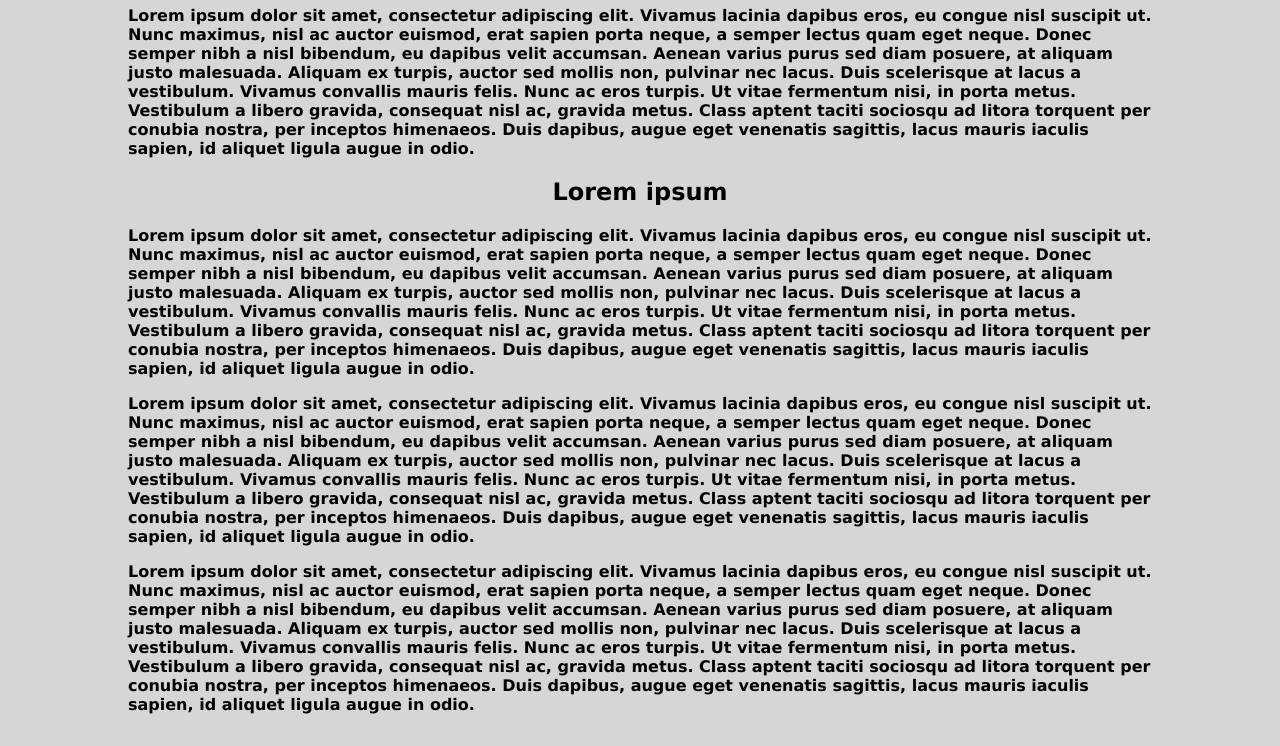
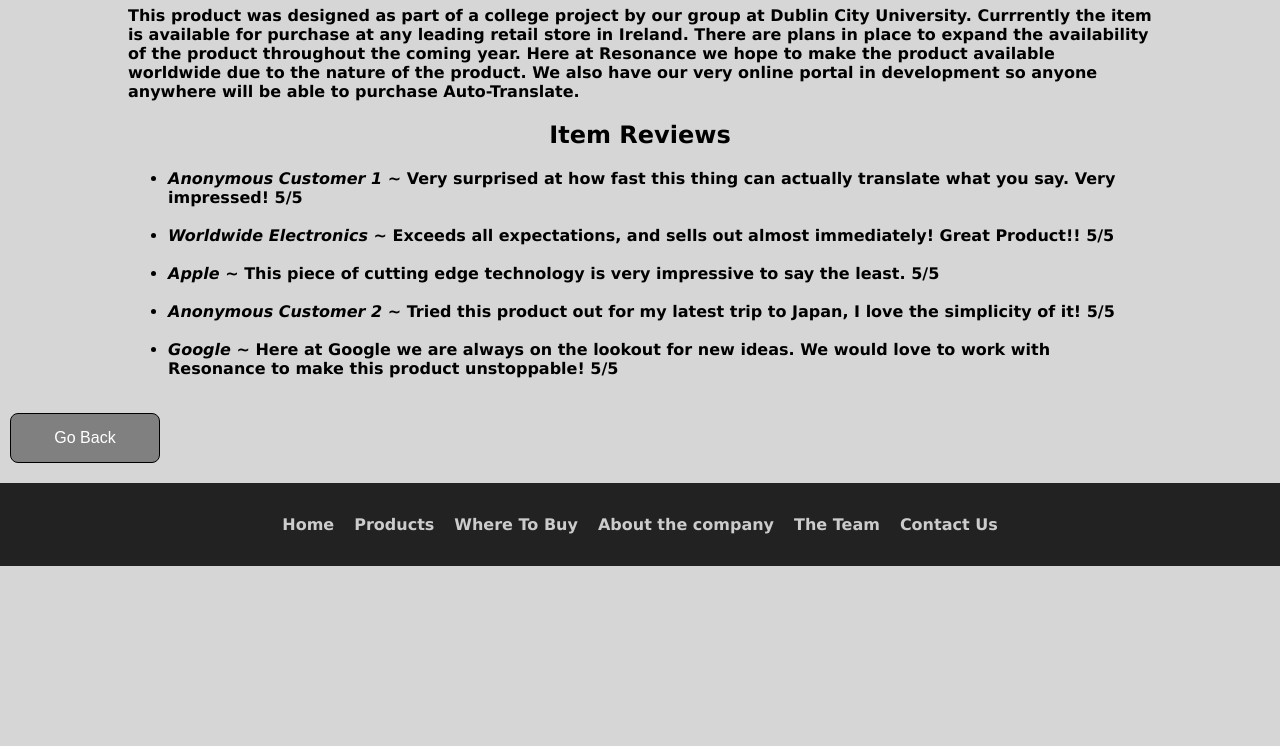
Before and after one commit to OldMidnight/Resonance, a plain HTML site: page HTML/WhereToBuy/index.html in a window 1280 px wide. Shown: the part 214-960 px from the top of the page. After the commit the page ends 800 px from the top, so only its background shows below. Drawn offline with Linux system fonts and the light colour scheme; files that its build step writes are made by us from their sources; files whose address does not match are found by name.

Commit message:
Added some content to the Where To Buy page, add Reviews and Availability

```diff
--- a/HTML/WhereToBuy/index.html
+++ b/HTML/WhereToBuy/index.html
@@ -9,7 +9,7 @@
     <meta name="viewport" content="width=device-width, initial-scale=1">
     <title>Resonance</title>
     <!-- add your stylesheet and any other styling code, e.g. google fonts -->
-	<link rel="stylesheet" href="../CSS/layout.css"/>
+	<link rel="stylesheet" href="../../CSS/layout.css"/>
 	<link rel="shortcut icon" href="Link to browser Icon" type="image/x-icon">
 </head>
 
@@ -55,22 +55,20 @@
 	<div class="all">
 		<div class="content">
         <main>
-        <h1>Lorem ipsum</h1>
+        <h1>Current Product Availability</h1>
         <p>
-        Lorem ipsum dolor sit amet, consectetur adipiscing elit. Vivamus lacinia dapibus eros, eu congue nisl suscipit ut. Nunc maximus, nisl ac auctor euismod, erat sapien porta neque, a semper lectus quam eget neque. Donec semper nibh a nisl bibendum, eu dapibus velit accumsan. Aenean varius purus sed diam posuere, at aliquam justo malesuada. Aliquam ex turpis, auctor sed mollis non, pulvinar nec lacus. Duis scelerisque at lacus a vestibulum. Vivamus convallis mauris felis. Nunc ac eros turpis. Ut vitae fermentum nisi, in porta metus. Vestibulum a libero gravida, consequat nisl ac, gravida metus. Class aptent taciti sociosqu ad litora torquent per conubia nostra, per inceptos himenaeos. Duis dapibus, augue eget venenatis sagittis, lacus mauris iaculis sapien, id aliquet ligula augue in odio.
+        This product was designed as part of a college project by our group at Dublin City University. Currrently the item is available for purchase at any leading retail store in Ireland. There are plans in place to expand the availability of the product throughout the coming year. Here at Resonance we hope to make the product available worldwide due to the nature of the product. We also have our very online portal in development so anyone anywhere will be able to purchase Auto-Translate.
         </p>
 
-        <h2>Lorem ipsum</h2>
+        <h2>Item Reviews</h2>
         <p>
-        Lorem ipsum dolor sit amet, consectetur adipiscing elit. Vivamus lacinia dapibus eros, eu congue nisl suscipit ut. Nunc maximus, nisl ac auctor euismod, erat sapien porta neque, a semper lectus quam eget neque. Donec semper nibh a nisl bibendum, eu dapibus velit accumsan. Aenean varius purus sed diam posuere, at aliquam justo malesuada. Aliquam ex turpis, auctor sed mollis non, pulvinar nec lacus. Duis scelerisque at lacus a vestibulum. Vivamus convallis mauris felis. Nunc ac eros turpis. Ut vitae fermentum nisi, in porta metus. Vestibulum a libero gravida, consequat nisl ac, gravida metus. Class aptent taciti sociosqu ad litora torquent per conubia nostra, per inceptos himenaeos. Duis dapibus, augue eget venenatis sagittis, lacus mauris iaculis sapien, id aliquet ligula augue in odio.
-        </p>
-
-        <p>
-        Lorem ipsum dolor sit amet, consectetur adipiscing elit. Vivamus lacinia dapibus eros, eu congue nisl suscipit ut. Nunc maximus, nisl ac auctor euismod, erat sapien porta neque, a semper lectus quam eget neque. Donec semper nibh a nisl bibendum, eu dapibus velit accumsan. Aenean varius purus sed diam posuere, at aliquam justo malesuada. Aliquam ex turpis, auctor sed mollis non, pulvinar nec lacus. Duis scelerisque at lacus a vestibulum. Vivamus convallis mauris felis. Nunc ac eros turpis. Ut vitae fermentum nisi, in porta metus. Vestibulum a libero gravida, consequat nisl ac, gravida metus. Class aptent taciti sociosqu ad litora torquent per conubia nostra, per inceptos himenaeos. Duis dapibus, augue eget venenatis sagittis, lacus mauris iaculis sapien, id aliquet ligula augue in odio.
-        </p>
-
-        <p>
-        Lorem ipsum dolor sit amet, consectetur adipiscing elit. Vivamus lacinia dapibus eros, eu congue nisl suscipit ut. Nunc maximus, nisl ac auctor euismod, erat sapien porta neque, a semper lectus quam eget neque. Donec semper nibh a nisl bibendum, eu dapibus velit accumsan. Aenean varius purus sed diam posuere, at aliquam justo malesuada. Aliquam ex turpis, auctor sed mollis non, pulvinar nec lacus. Duis scelerisque at lacus a vestibulum. Vivamus convallis mauris felis. Nunc ac eros turpis. Ut vitae fermentum nisi, in porta metus. Vestibulum a libero gravida, consequat nisl ac, gravida metus. Class aptent taciti sociosqu ad litora torquent per conubia nostra, per inceptos himenaeos. Duis dapibus, augue eget venenatis sagittis, lacus mauris iaculis sapien, id aliquet ligula augue in odio.<br><br>
+         <ul>
+        <li><b><i>Anonymous Customer 1 ~</i></b> Very surprised at how fast this thing can actually translate what you say. Very impressed! 5/5</li></br>
+        <li><b><i>Worldwide Electronics ~</i></b> Exceeds all expectations, and sells  out almost immediately! Great Product!! 5/5</li><br>
+        <li><b><i>Apple ~</i></b> This piece of cutting edge technology is very impressive to say the least. 5/5</li><br>
+        <li><b><i>Anonymous Customer 2 ~</i></b> Tried this product out for my latest trip to Japan, I love the simplicity of it! 5/5</li><br>
+        <li><b><i>Google ~</i></b> Here at Google we are always on the lookout for new ideas. We would love to work with Resonance to make this product unstoppable! 5/5</li><br>
+         </ul>
         </p>
        	</main>
 		</div>
```
